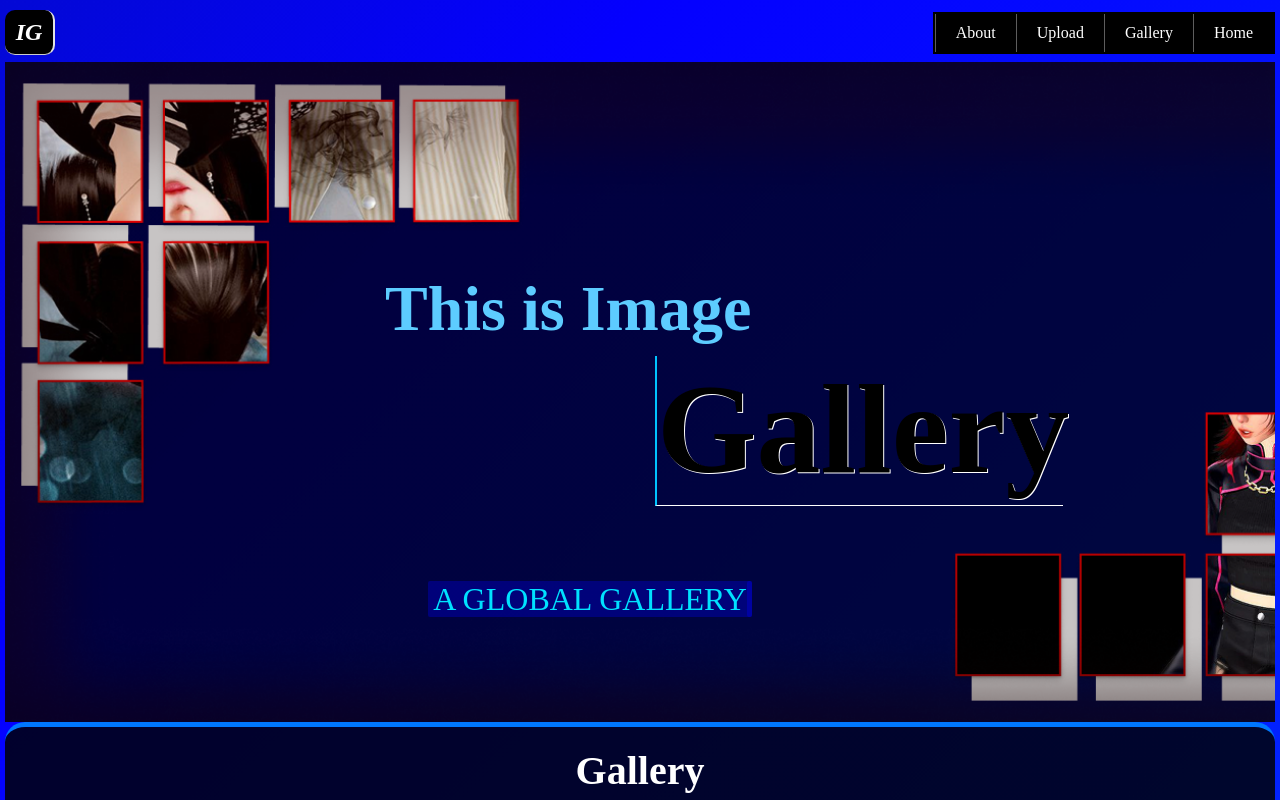
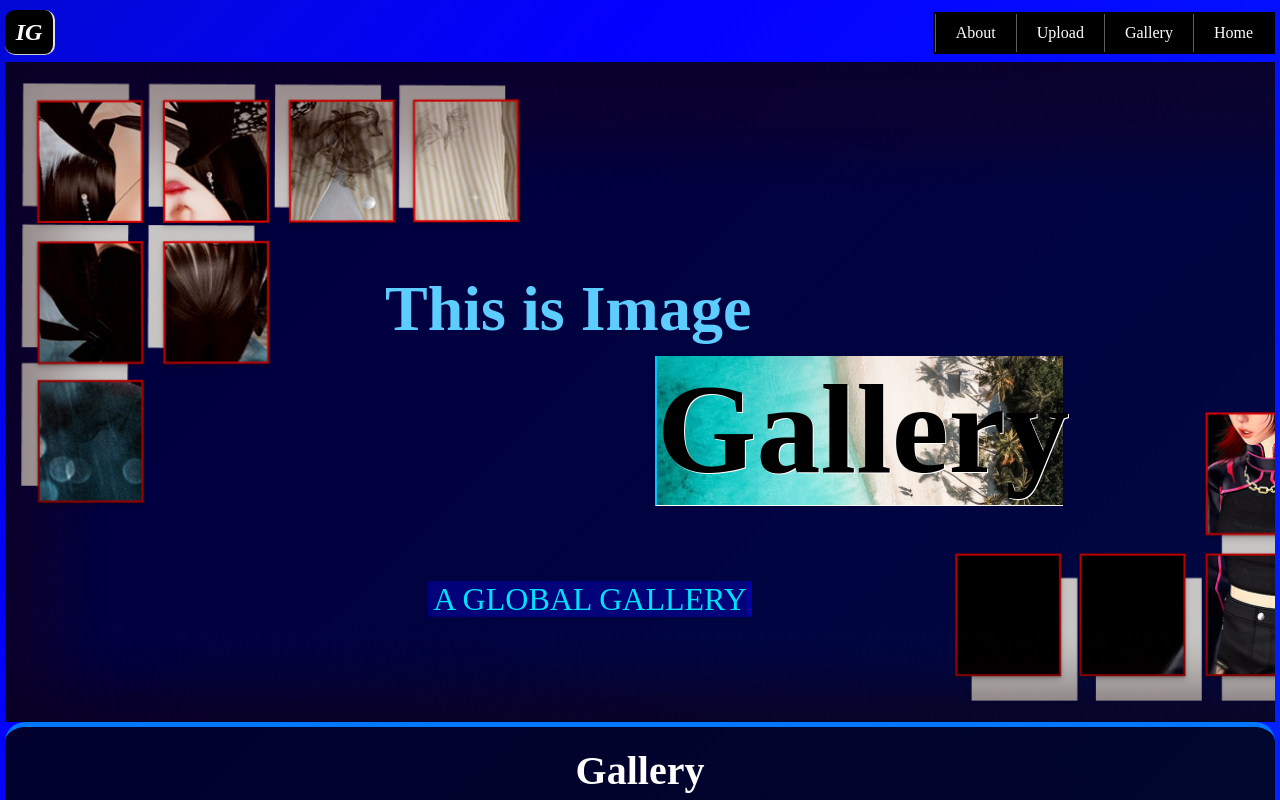
Before and after one commit to PS003-pink/AlphaCode_image_gallery, a plain HTML site: page index.html in a window 1280 px wide. In both pictures the pointer is over the element "Gallery". Shown: the top 800 px of the page. Drawn offline with Linux system fonts and the light colour scheme.

Commit message:
Update style.css
update in the gallery hover bg image

```diff
--- a/style.css
+++ b/style.css
@@ -154,7 +154,7 @@ hr {
 }
 .herotitle:hover{
     color: #000000;
-    background-image: url(galtitle.jpg);
+    background-image: url(img/galtitle.jpg);
     background-size: cover;
     background-repeat: no-repeat;
     text-shadow: 1px 1px rgb(255, 255, 255);
```
